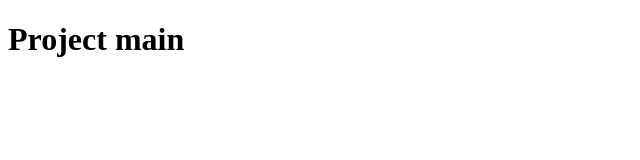
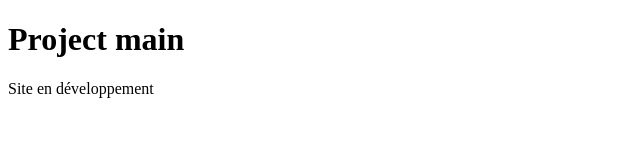
Before and after one commit to AugustinLegrand/testGithub, a plain HTML site: page index.html in a window 1280 px wide. Shown: the whole page, without its empty margins (0-640 px from the left). Drawn offline with Linux system fonts and the light colour scheme.

Commit message:
Add line in html [Branch dev]

```diff
--- a/index.html
+++ b/index.html
@@ -8,5 +8,7 @@
     </head>
     <body>
         <h1>Project main</h1>
+
+        <p>Site en développement</p>
     </body>
 </html>
```
